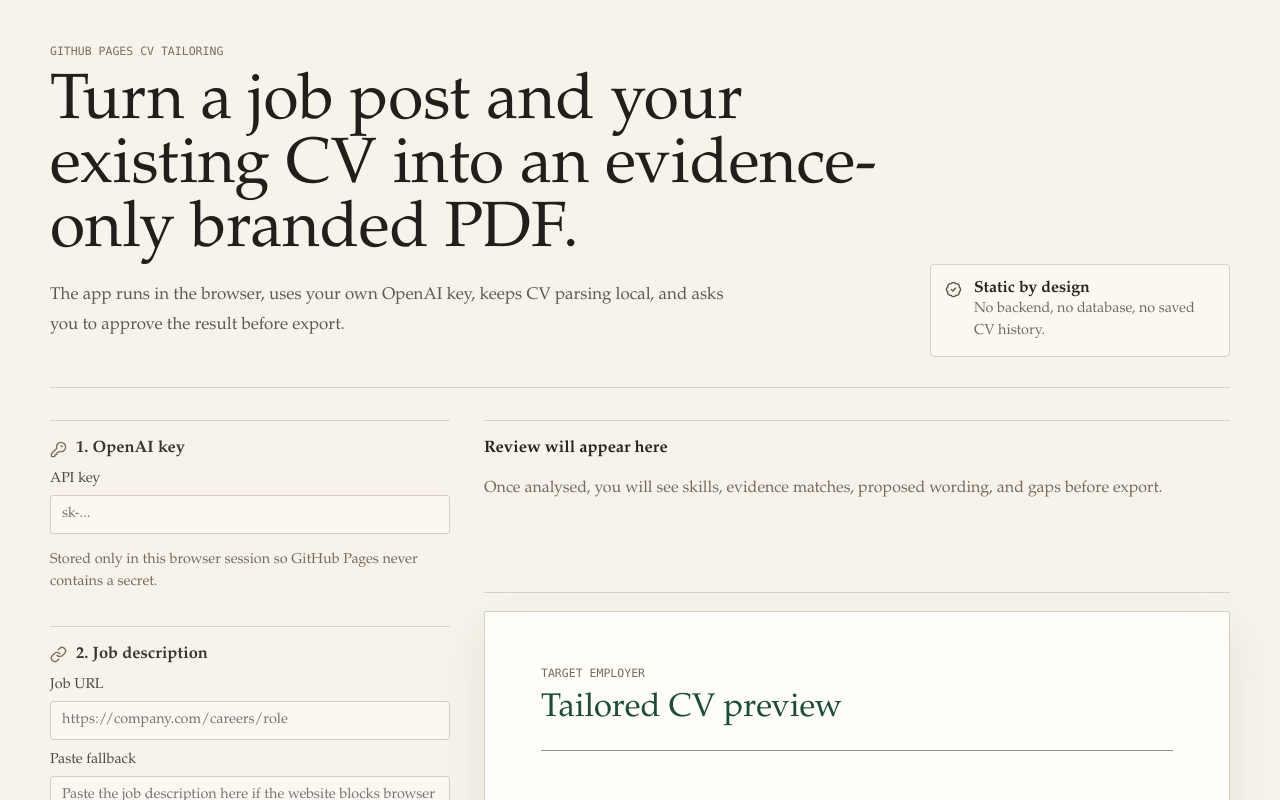
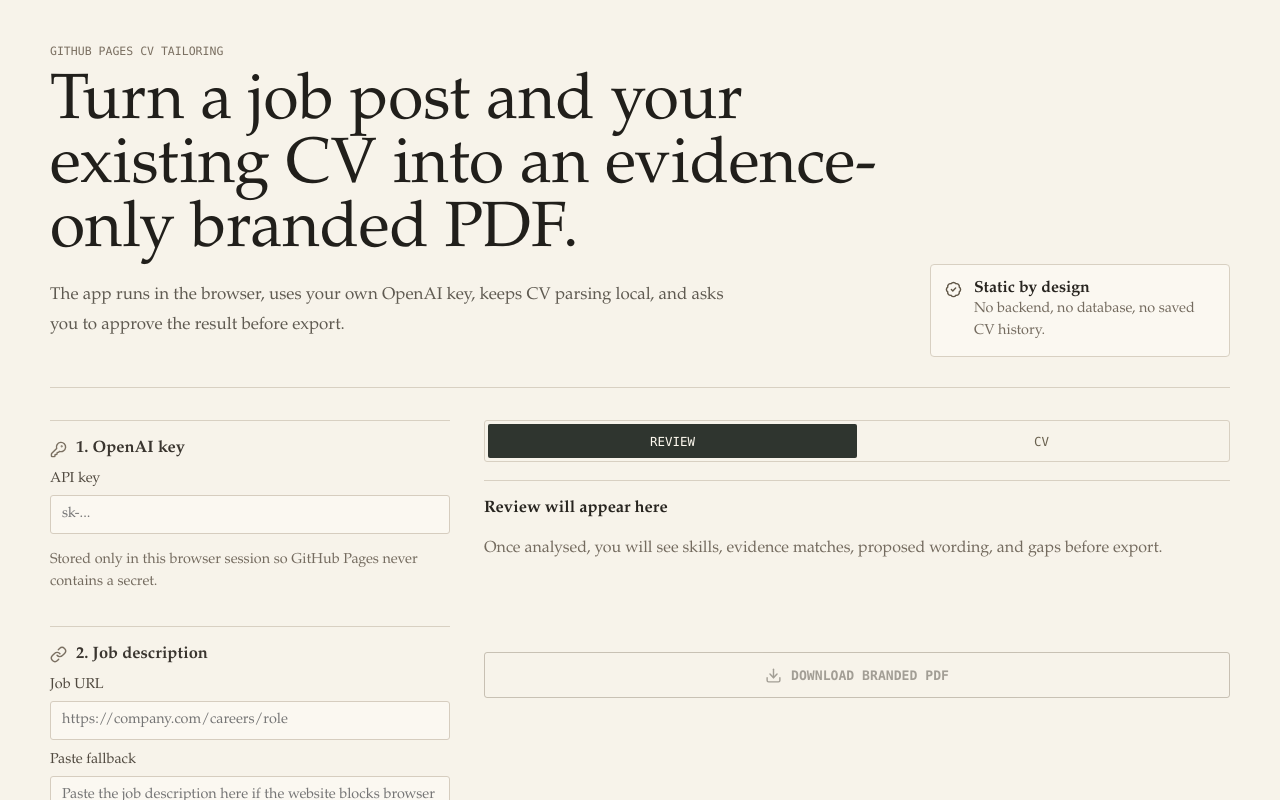
Before and after one commit to steverowley/cv-job-tailor, a React (Vite) app: page / in a window 1280 px wide. Shown: the top 800 px of the page. Built offline with nearby package versions, Linux system fonts and the light colour scheme.

Commit message:
Toggle review and CV output views

```diff
--- a/src/App.tsx
+++ b/src/App.tsx
@@ -34,6 +34,7 @@ export function App() {
   const [cvText, setCvText] = useState("");
   const [brand, setBrand] = useState<BrandSettings>(DEFAULT_BRAND);
   const [analysis, setAnalysis] = useState<AnalysisResult | null>(null);
+  const [activeOutput, setActiveOutput] = useState<"review" | "cv">("review");
   const [status, setStatus] = useState<Status>("idle");
   const [message, setMessage] = useState("");
   const [brandMessage, setBrandMessage] = useState("Add the employer website to make the PDF match their public brand signals.");
@@ -96,6 +97,7 @@ export function App() {
       });
 
       setAnalysis(result);
+      setActiveOutput("review");
       setMessage(job.warning || "Analysis complete. Review the evidence before exporting.");
       setStatus("ready");
     } catch (error) {
@@ -303,8 +305,27 @@ export function App() {
         </div>
 
         <div className="review-stack">
-          <ReviewPanel analysis={analysis} />
-          <CvPreview refElement={pdfRef} analysis={analysis} brand={brand} />
+          <div className="output-tabs" aria-label="Output view">
+            <button
+              className={activeOutput === "review" ? "active" : ""}
+              onClick={() => setActiveOutput("review")}
+              type="button"
+            >
+              Review
+            </button>
+            <button
+              className={activeOutput === "cv" ? "active" : ""}
+              onClick={() => setActiveOutput("cv")}
+              type="button"
+            >
+              CV
+            </button>
+          </div>
+          {activeOutput === "review" ? (
+            <ReviewPanel analysis={analysis} />
+          ) : (
+            <CvPreview refElement={pdfRef} analysis={analysis} brand={brand} />
+          )}
           <button className="secondary-action" disabled={!analysis || status === "exporting"} onClick={exportPdf}>
             <Download aria-hidden="true" />
             Download branded PDF
```
